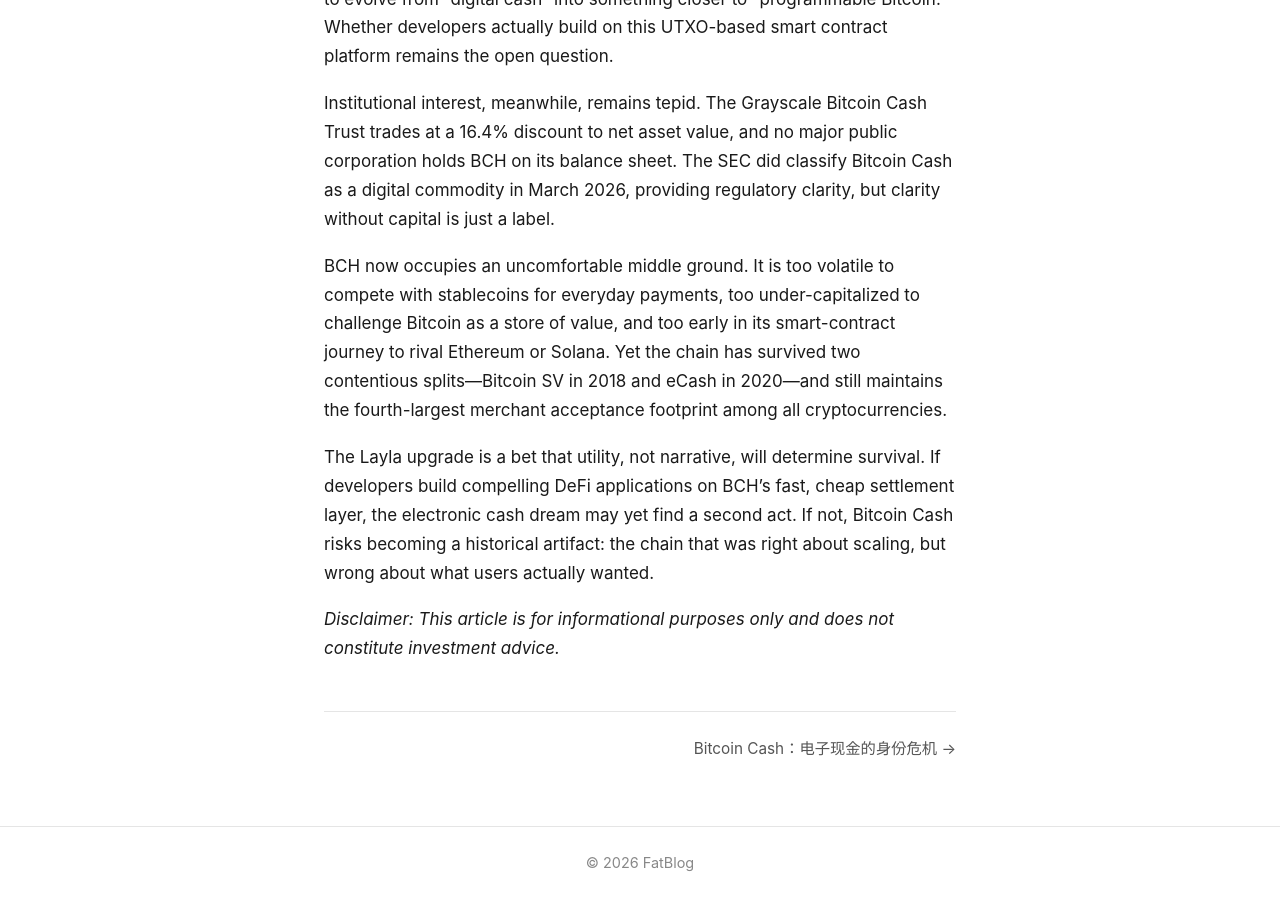
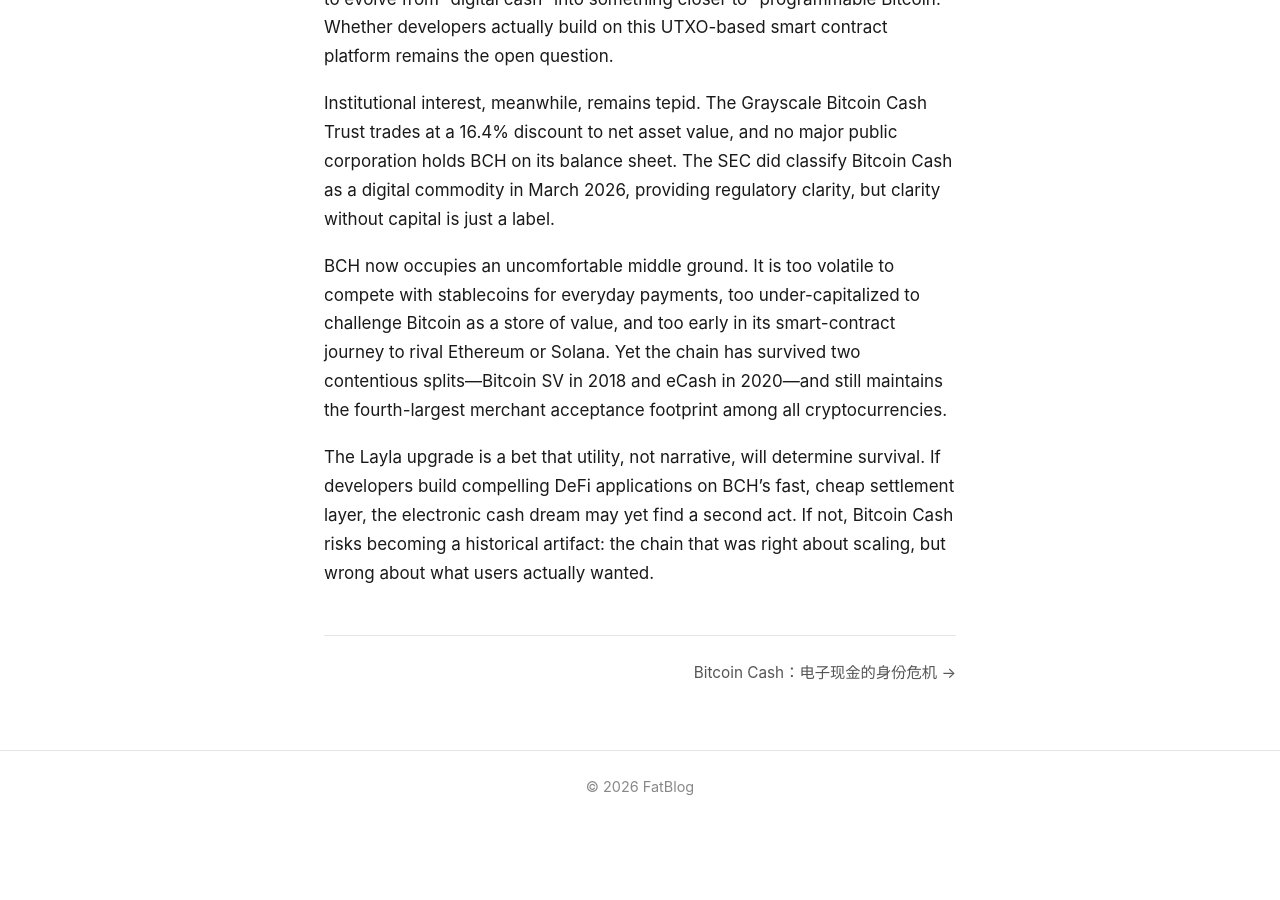
Before and after one commit to vfxowlsyvh/vfxowlsyvh.github.io, a Jekyll site: the page built from _posts/2026-05-15-bitcoin-cash-e-cash-identity-crisis-en.md, in a window 1280 px wide and 900 px high, scrolled down 1271 px. Built offline with Jekyll 4.4.1, drawn with Linux system fonts in a browser that asks for light colours; after the commit the page ends 2095 px from its top, so only the background shows below that.

Commit message:
Remove disclaimers from all PoW articles

```diff
--- a/_posts/2026-05-15-bitcoin-cash-e-cash-identity-crisis-en.md
+++ b/_posts/2026-05-15-bitcoin-cash-e-cash-identity-crisis-en.md
@@ -21,5 +21,3 @@ Institutional interest, meanwhile, remains tepid. The Grayscale Bitcoin Cash Tru
 BCH now occupies an uncomfortable middle ground. It is too volatile to compete with stablecoins for everyday payments, too under-capitalized to challenge Bitcoin as a store of value, and too early in its smart-contract journey to rival Ethereum or Solana. Yet the chain has survived two contentious splits—Bitcoin SV in 2018 and eCash in 2020—and still maintains the fourth-largest merchant acceptance footprint among all cryptocurrencies.
 
 The Layla upgrade is a bet that utility, not narrative, will determine survival. If developers build compelling DeFi applications on BCH's fast, cheap settlement layer, the electronic cash dream may yet find a second act. If not, Bitcoin Cash risks becoming a historical artifact: the chain that was right about scaling, but wrong about what users actually wanted.
-
-*Disclaimer: This article is for informational purposes only and does not constitute investment advice.*
```
Also changed, not shown: _posts/2026-05-15-bitcoin-cash-e-cash-identity-crisis-zh.md (+0 -2 lines), _posts/2026-05-20-ethereum-classic-code-is-law-en.md (+0 -2 lines), _posts/2026-05-20-ethereum-classic-code-is-law-zh.md (+0 -2 lines).
